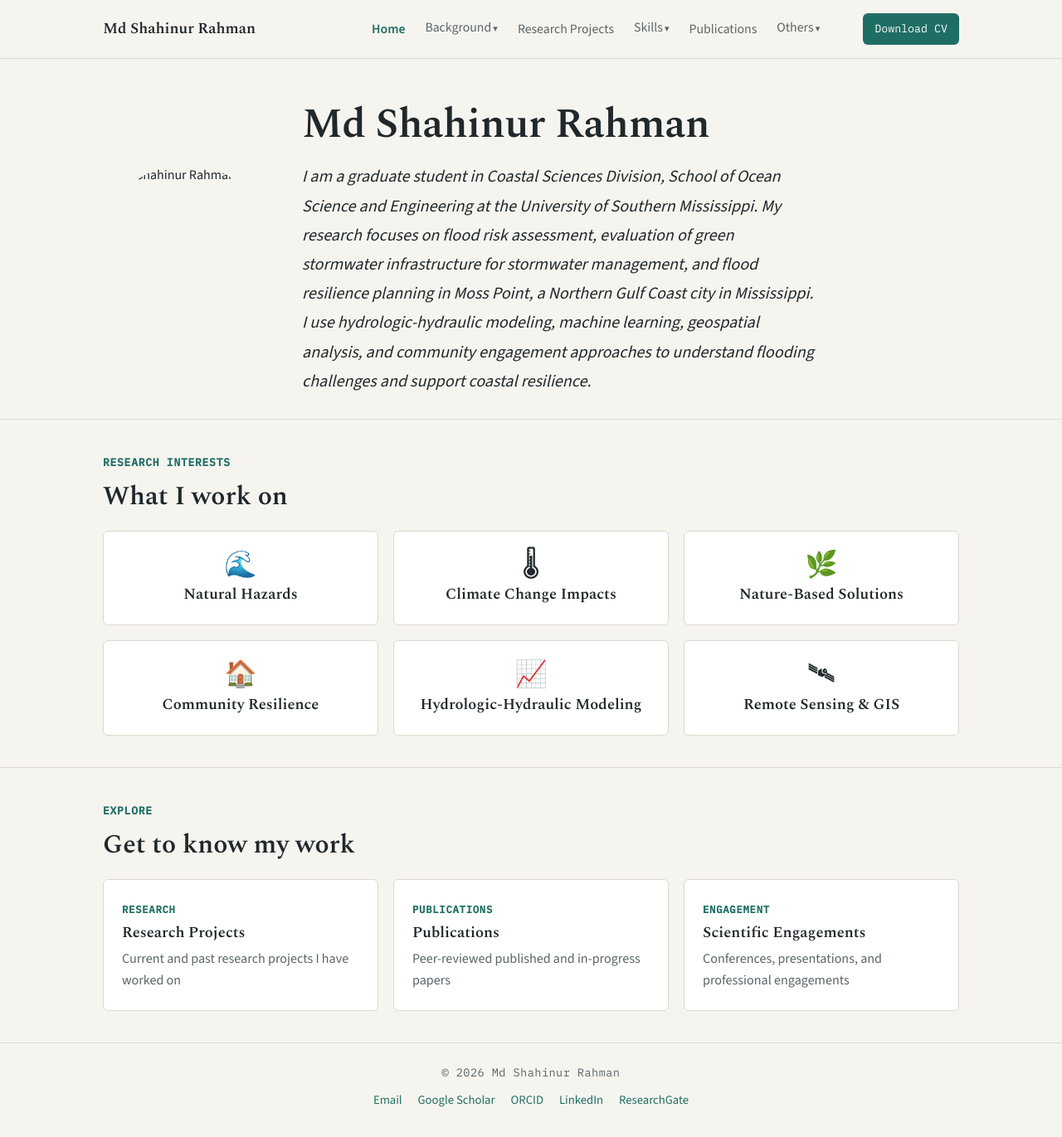
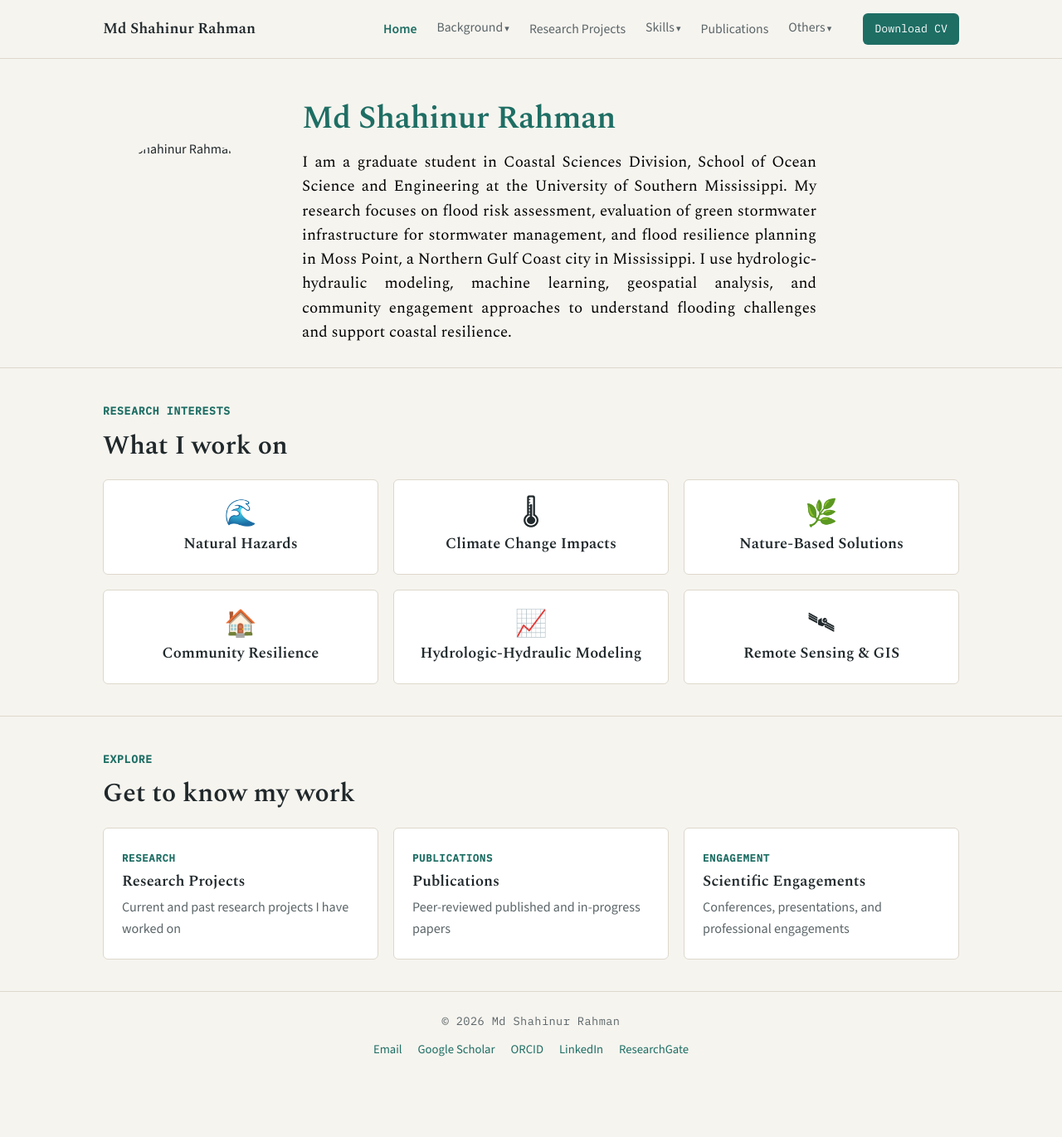
Before and after one commit to Shahinur-Rahman-web/Shahinur-Rahman-web.github.io, a Jekyll site: the page built from index.html, in a window 1280 px wide and 1371 px high. Shown: the whole window at 83% size. Built offline with Jekyll 4.4.1, drawn with Linux system fonts in a browser that asks for light colours.

Commit message:
Update styles.css

```diff
--- a/assets/css/styles.css
+++ b/assets/css/styles.css
@@ -71,7 +71,7 @@ a:hover{ text-decoration:underline; }
 }
 .brand:hover{ text-decoration:none; color:var(--accent); }
 
-.main-nav{ flex:1; margin-right:24px; }
+.main-nav{ flex:1; margin-right:10px; }
 .main-nav > ul{
   display:flex; gap:4px; justify-content:flex-end;
   list-style:none; margin:0; padding:0; flex-wrap:wrap;
@@ -227,13 +227,16 @@ section{ padding:38px 0; }
 /* HOME */
 .home-hero{ padding:48px 0 28px; border-bottom:1px solid var(--line); }
 .hero-name{
-  font-size:clamp(2.2rem,3.9vw,3.1rem) !important;
+  font-size:clamp(1.8rem,3vw,2.4rem) !important;
   letter-spacing:-0.01em;
   margin-bottom:14px;
+  color:var(--accent);
 }
 .hero-bio{
-  margin-top:0; font-size:1.15rem; line-height:1.75;
-  color:var(--ink); max-width:620px; font-style:italic;
+  margin-top:0; font-size:1.08rem; line-height:1.55;
+  color:#000; max-width:620px;
+  font-style:normal; font-family:'Spectral', serif;
+  text-align:justify;
 }
 
 .portrait-wrap img{
@@ -266,4 +269,4 @@ footer{
   text-align:center; color:var(--ink-soft); font-size:0.84rem;
 }
 footer .footer-links{ margin-top:10px; }
-footer .footer-links a{ margin:0 8px; }
+footer .footer-links a{ margin:0 8px;
```
